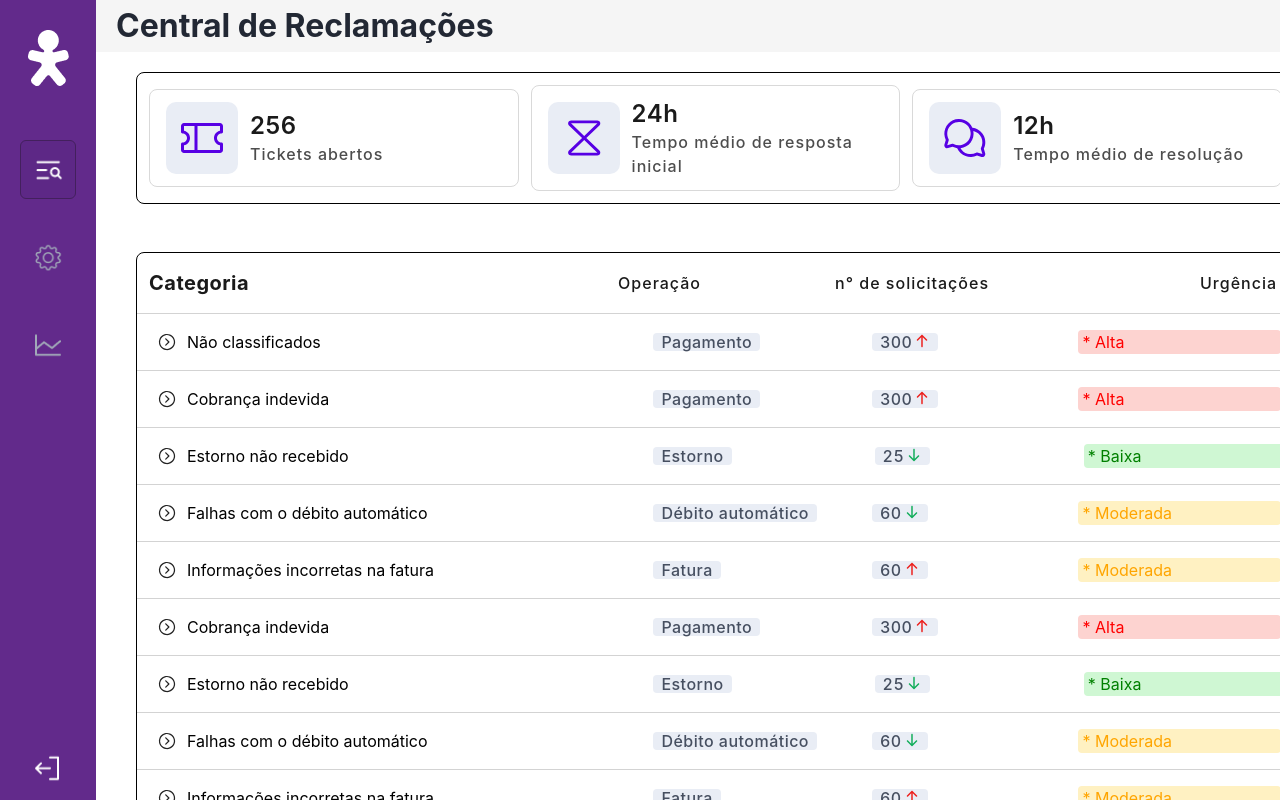
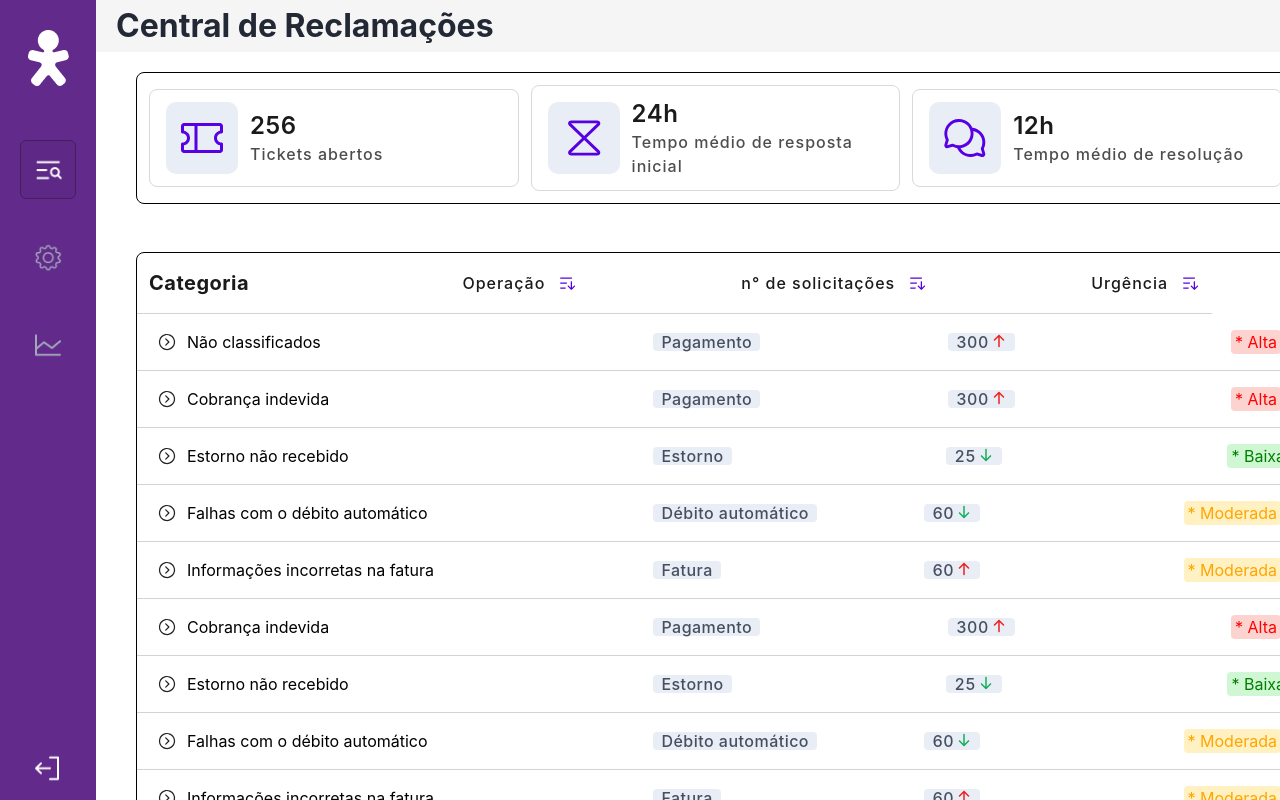
Before and after one commit to joaoBernardinoo/hackathon-bemobi, a Next.js app in the folder omni-solve-frontend/: page /telaempresa in a window 1280 px wide. Shown: the top 800 px of the page. Built offline with nearby package versions, Linux system fonts and the light colour scheme.

Commit message:
tentativa de alinha as colunas do dashboard

```diff
--- a/omni-solve-frontend/src/app/telaempresa/page.jsx
+++ b/omni-solve-frontend/src/app/telaempresa/page.jsx
@@ -118,9 +118,18 @@ const EmpresaIntermediaria = () => {
               <div className={styles.tableHeader}>
                 <div className={styles.tableRow}>
                   <div className={`${styles.tableCell} ${styles.thBold}`}>Categoria</div>
-                  <div className={`${styles.tableCell} ${styles.th}`}>Operação</div>
-                  <div className={`${styles.tableCell} ${styles.th}`}>n° de solicitações</div>
-                  <div className={`${styles.tableCell} ${styles.th}`}>Urgência</div>
+                  <div className={styles.rowCont}>
+                    <div className={`${styles.tableCell} ${styles.th}`}>Operação</div>
+                    <Image src="/SortAscending.svg" alt="Sort Ascending Icon" width={20} height={20} />
+                  </div>
+                  <div className={styles.rowCont}>
+                    <div className={`${styles.tableCell} ${styles.th}`}>n° de solicitações</div>
+                    <Image src="/SortAscending.svg" alt="Sort Ascending Icon" width={20} height={20} />
+                  </div>
+                  <div className={styles.rowCont}>
+                    <div className={`${styles.tableCell} ${styles.th}`}>Urgência</div>
+                    <Image src="/SortAscending.svg" alt="Sort Ascending Icon" width={20} height={20} />
+                  </div>
                 </div>
               </div>
               <div className={styles.tableBody}>
--- a/omni-solve-frontend/src/app/telaempresa/page.module.css
+++ b/omni-solve-frontend/src/app/telaempresa/page.module.css
@@ -86,7 +86,6 @@
   margin-top: 48px;
   border-radius: var(--Radius-200);
   max-width: 1920px;
-
 }
 
 .tableHeader {
@@ -118,17 +117,37 @@
   letter-spacing: var(--font-letter-spacing-normal, 0px);
 }
 
+.rowCont {
+  display: flex;
+  width: fit-content;
+  height: 36px;
+  padding: var(--font-letter-spacing-normal, 0px) var(--spacing-150, 12px);
+  justify-content: space-between;
+  align-items: center;
+  flex-shrink: 0;
+}
+
 .tableRow {
   display: flex;
-  justify-content: space-between;
   align-items: center;
+  justify-content: flex-start;
   padding: 6px 0px;
+  border-bottom: 1px solid #d3d3d3; /* Adiciona uma linha cinza entre as linhas */
+}
+
+.tableHeader .tableRow {
+  display: flex;
+  align-items: center;
+  gap: 10vw;
+  padding: 6px 0px;
+  margin-right: 6vw;
   border-bottom: 1px solid #d3d3d3; /* Adiciona uma linha cinza entre as linhas */
 }
 
 .tableCell {
   flex: 1;
   padding: 12px;
+
 }
 
 .categoryCell {
@@ -236,5 +255,5 @@
 }
 
 .urgencyCell {
-  width: fit-content;
+  max-width: fit-content;
 }
```
Also changed, not shown: omni-solve-frontend/public/SortAscending.svg (added), 1 other file (tests, documents, lock files or other folders).
